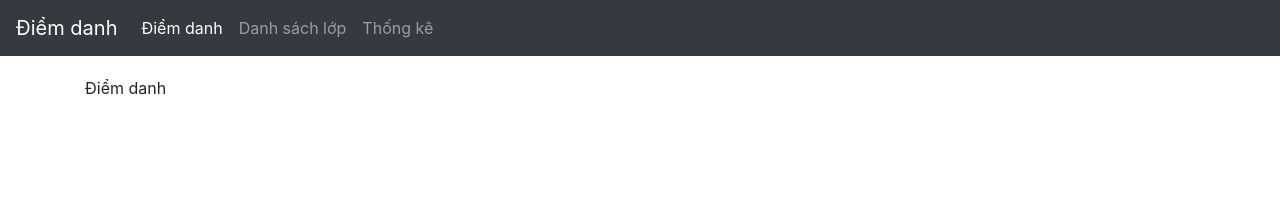
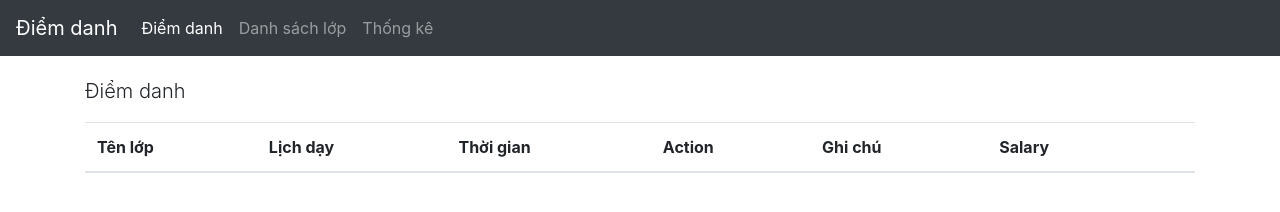
Before and after one commit to hungnguyenxza/diem-danh-client, a plain HTML site: page index.html in a window 1280 px wide. Drawn offline with Linux system fonts and the light colour scheme.

```diff
--- a/danh-sach-lop/danh-sach-lop.js
+++ b/danh-sach-lop/danh-sach-lop.js
@@ -6,6 +6,7 @@
   'txtTGLop': 'mentors',
   'txtStartDateLop': 'startDate',
   'txtEndDateLop': 'endDate',
+  'txtSalaryLop': 'salary',
 });
 
 let isEdit = false;
--- a/index.html
+++ b/index.html
@@ -4,7 +4,7 @@
   <meta charset="UTF-8">
   <meta name="viewport" content="width=device-width, initial-scale=1.0">
   <meta http-equiv="X-UA-Compatible" content="ie=edge">
-  <title>Điểm danh đi dạy</title>
+  <title>Điểm danh</title>
   <link rel="shortcut icon" href="favicon.ico" type="image/x-icon">
   <link rel="stylesheet" href="vendors/css/bootstrap.min.css">
   <link rel="stylesheet" href="vendors/css/all.min.css">
@@ -15,7 +15,22 @@
   </div>
   <div class="container">
     <div class="content">
-      Điểm danh
+      <div class="mb-2">
+          <p class="lead">Điểm danh</p>
+      </div>
+      <div>
+        <table class="table table-hover">
+          <thead>
+            <th>Tên lớp</th>
+            <th>Lịch dạy</th>
+            <th>Thời gian</th>
+            <th>Action</th>
+            <th>Ghi chú</th>
+            <th>Salary</th>
+            <th></th>
+          </thead>
+        </table>
+      </div>
     </div>
   </div>
   <script src="vendors/js/jquery-3.4.1.min.js"></script>
```
Also changed, not shown: danh-sach-lop/index.html (+15 -6 lines).
